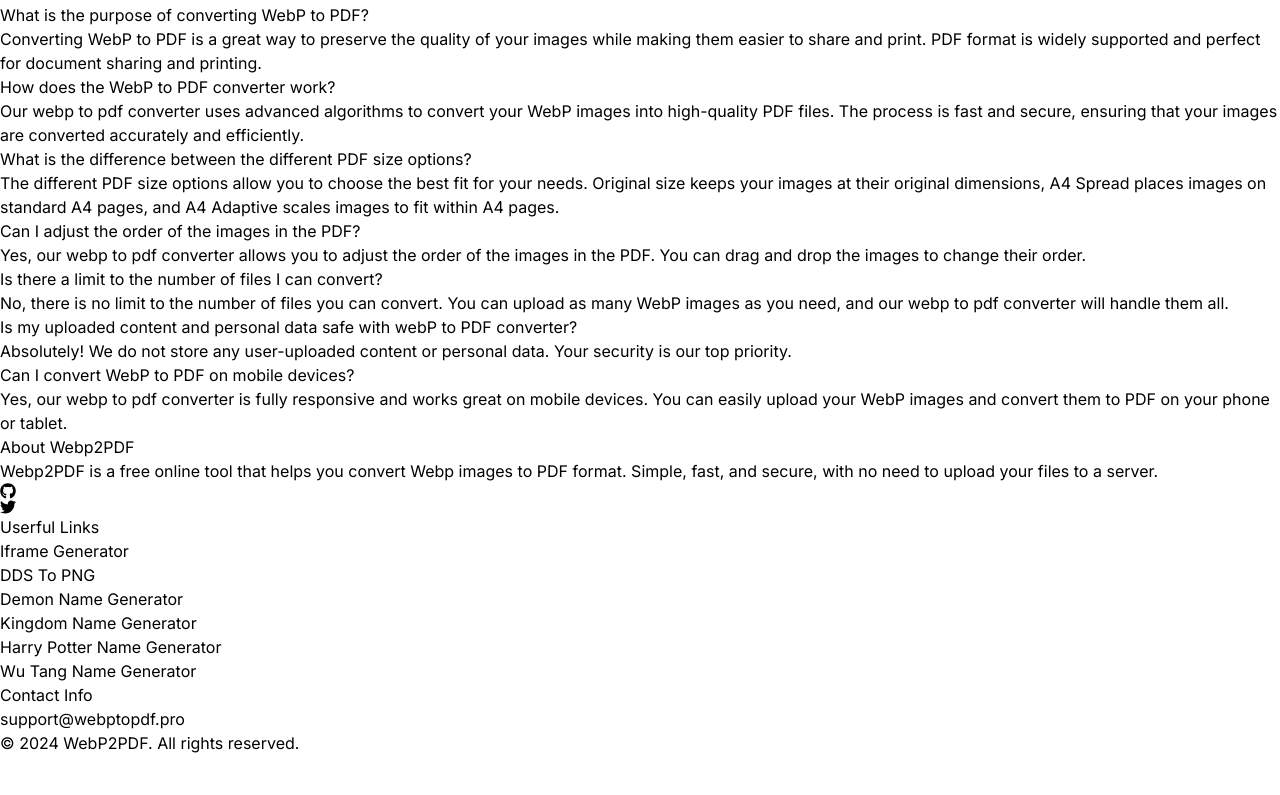
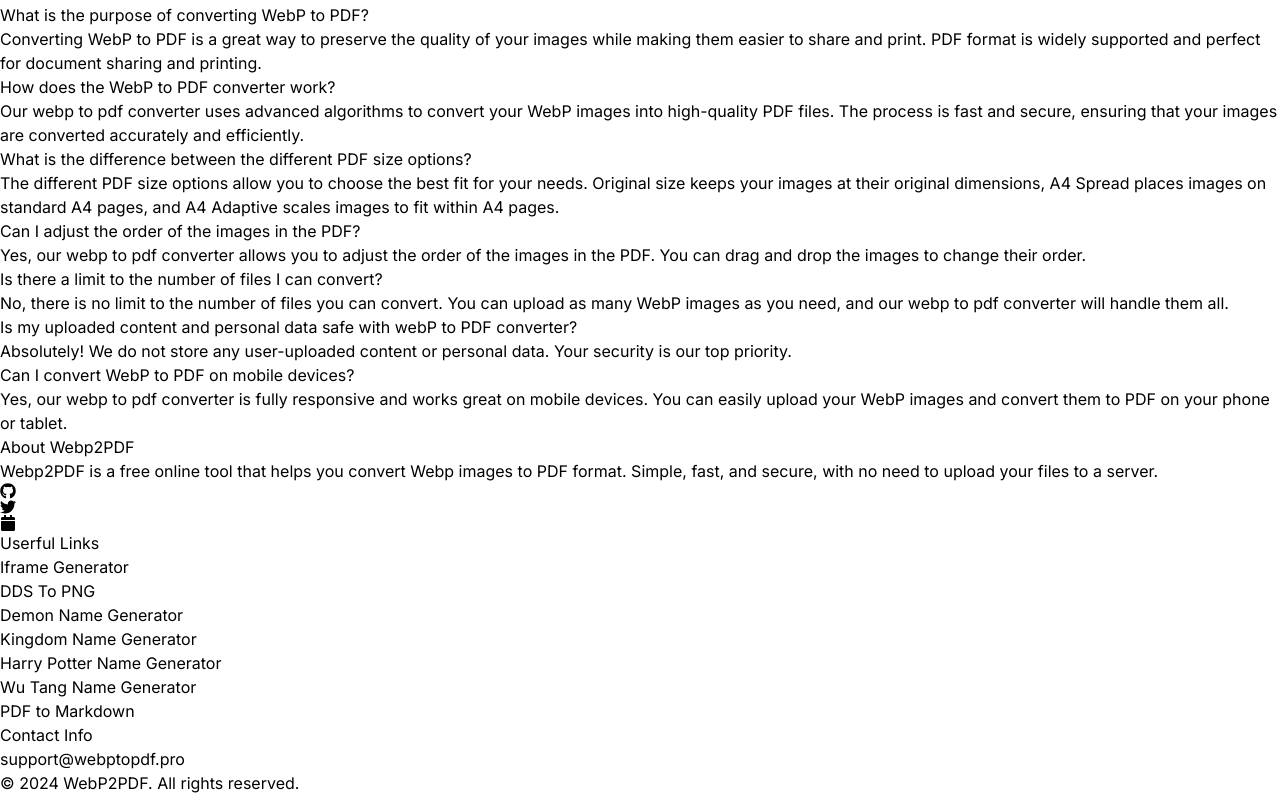
Before and after one commit to EdwardMatthews/webptopdf, a Next.js app: page / in a window 1280 px wide. Shown: the part 1509-2304 px from the top of the page. Before the commit the page ends 2264 px from the top, so only its background shows below. Built offline with nearby package versions, Linux system fonts and the light colour scheme.

Commit message:
add new links

```diff
--- a/src/app/[lang]/components/Footer.tsx
+++ b/src/app/[lang]/components/Footer.tsx
@@ -1,5 +1,5 @@
 import Link from 'next/link'
-import { FaGithub, FaTwitter } from 'react-icons/fa'
+import { FaCalendar, FaGithub, FaTwitter } from 'react-icons/fa'
 import type { Locale } from '@/types/json'
 import { getTranslations, type TranslationFunction } from '@/i18n'
 
@@ -40,6 +40,14 @@
               >
                 <FaTwitter className="w-6 h-6" />
               </a>
+              <a
+                href="https://cal.com/edward-umt5ht"
+                target="_blank"
+                rel="noopener noreferrer"
+                className="text-gray-400 hover:text-gray-600 transition-colors"
+              >
+                <FaCalendar className="w-6 h-6" />
+              </a>
             </div>
           </div>
 
@@ -79,6 +87,11 @@
                   {t('footer.links.wuTangNameGenerator')}
                 </Link>
               </li>
+              <li>
+                <Link href="https://pdftomarkdown.pro/" className="text-gray-600 hover:text-gray-800 transition-colors">
+                  {t('footer.links.pdfToMarkdown')}
+                </Link>
+              </li>
             </ul>
           </div>
 
--- a/src/app/locales/en/common.json
+++ b/src/app/locales/en/common.json
@@ -180,7 +180,8 @@
       "demonNameGenerator": "Demon Name Generator",
       "kingdomNameGenerator": "Kingdom Name Generator",
       "harryPotterNameGenerator": "Harry Potter Name Generator",
-      "wuTangNameGenerator": "Wu Tang Name Generator"
+      "wuTangNameGenerator": "Wu Tang Name Generator",
+      "pdfToMarkdown": "PDF to Markdown"
     },
     "contact": {
       "title": "Contact Info",
--- a/src/app/locales/zh/common.json
+++ b/src/app/locales/zh/common.json
@@ -180,7 +180,8 @@
       "demonNameGenerator": "Demon Name Generator",
       "kingdomNameGenerator": "Kingdom Name Generator",
       "harryPotterNameGenerator": "Harry Potter Name Generator",
-      "wuTangNameGenerator": "Wu Tang Name Generator"
+      "wuTangNameGenerator": "Wu Tang Name Generator",
+      "pdfToMarkdown": "PDF to Markdown"
     },
     "contact": {
       "title": "联系方式",
```
